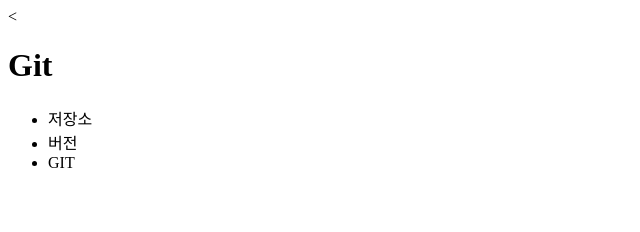
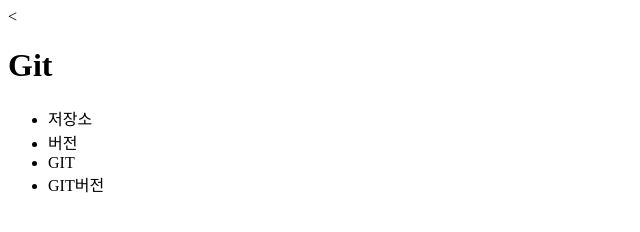
Before and after one commit to nuri5632/gittest, a plain HTML site: page index.html in a window 1280 px wide. Shown: the full height of the page, 0-640 px from the left. Drawn offline with Linux system fonts and the light colour scheme.

Commit message:
GIT버전

```diff
--- a/index.html
+++ b/index.html
@@ -7,6 +7,7 @@
 			<li>저장소</li>
 			<li>버전</li>
 			<li>GIT</li>
+			<li>GIT버전</li>
 		</ul>
 	</body>
 </html>
```
